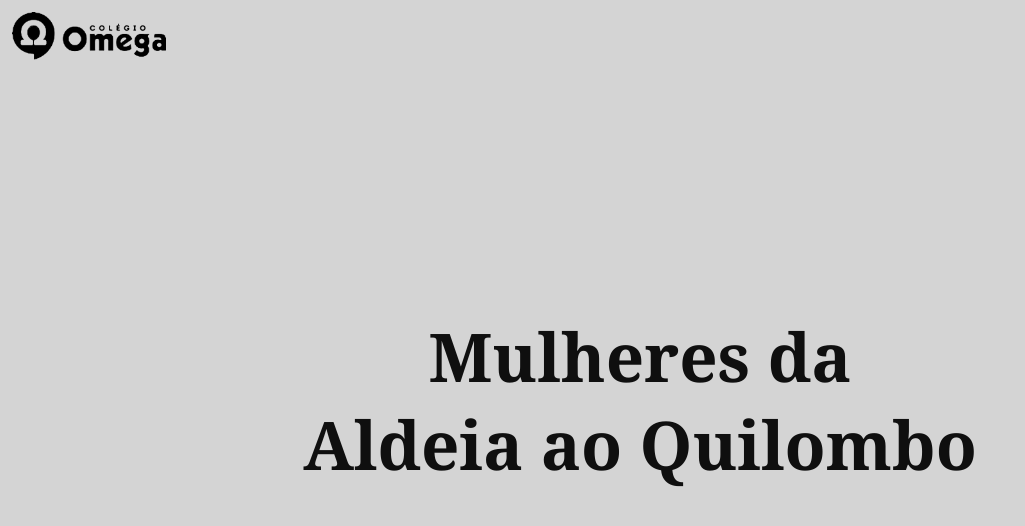
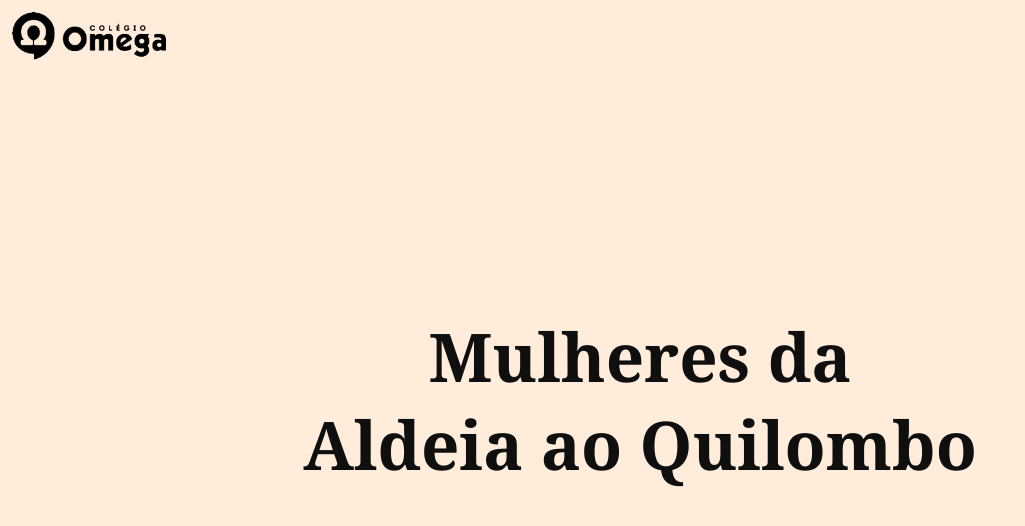
Before and after one commit to guisolv/mulheres-quilombo, a React (Vite) app: page / in a window 1280 px wide. Shown: the top 526 px of the page, without its empty margins (0-1025 px from the left). Built offline with nearby package versions, Linux system fonts and the light colour scheme; a web font is replaced by a local one.

Commit message:
Improved website styling

```diff
--- a/package.json
+++ b/package.json
@@ -13,6 +13,8 @@
     "@tailwindcss/vite": "^4.1.1",
     "@types/react-animate-on-scroll": "^2.1.8",
     "animate.css": "^4.1.1",
+    "autoprefixer": "^10.4.21",
+    "postcss": "^8.5.3",
     "react": "^19.0.0",
     "react-animate-on-scroll": "^2.1.9",
     "react-dom": "^19.0.0",
--- a/src/App.tsx
+++ b/src/App.tsx
@@ -8,11 +8,11 @@ import "./styles/pageAnimations.css"
 
 function App() {
   return (
-    <main className='h-screen w-full'>
-      <header className="fixed h-20 left-0 right-0 flex flex-row bg-neutral-300 z-40">
+    <main className='h-full w-full bg-background '>
+      <header className="fixed h-20 left-0 right-0 flex flex-row bg-background z-40">
         <img src={omegaLogo} className='h-12 ml-3 mt-3'></img>
       </header>
-      <h1 className='fixed text-4xl animate-header-text z-50'>Mulheres da <br></br>Aldeia ao Quilombo</h1>
+      <h1 className='fixed border-contrast text-4xl animate-header-text z-50'>Mulheres da <br></br>Aldeia ao Quilombo</h1>
 
       <div className="spacing h-[100vh]"></div>
 
--- a/src/components/hoverImage.tsx
+++ b/src/components/hoverImage.tsx
@@ -33,8 +33,8 @@ export default function HoverImage({ imageUrl, className }: Props) {
     }
 
     return (
-        <div style={style} onMouseMove={mouseMove} onMouseOut={mouseOut} className={className + "w-80 h-64 shrink-0 rounded-lg shadow-xl overflow-hidden transition-shadow hover:shadow-black/40 hover:scale-[1.02] not-hover:transition-all duration-300 not-hover:ease-in-out"}>
-            <img className='w-full h-full object-cover' src={imageUrl} />
+        <div style={style} onMouseMove={mouseMove} onMouseOut={mouseOut} className={className + "w-80 h-64 shrink-0 rounded-md shadow-xl overflow-hidden transition-shadow hover:shadow-black/40 hover:scale-[1.02] not-hover:transition-all duration-300 not-hover:ease-in-out outline-2 outline-contrast hover:outline-accent"}>
+            <img className='w-full h-full object-cover select-none' draggable={false} src={imageUrl} />
         </div>
     )
 }
--- a/src/index.css
+++ b/src/index.css
@@ -1,4 +1,12 @@
 @import "tailwindcss";
+
+@theme {
+  --color-primary: #60B5FF;
+  --color-secondary: #AFDDFF;
+  --color-background: #FFECDB;
+  --color-accent: #FF9149;
+  --color-contrast: #26160B;
+}
 
 :root {
   font-family: Inika, Georgia, 'Times New Roman', Times, serif;
@@ -14,3 +22,13 @@
   -webkit-font-smoothing: antialiased;
   -moz-osx-font-smoothing: grayscale;
 }
+
+::selection {
+  background: #FF9149;
+  text-shadow: none;
+}
+
+::-moz-selection {
+  background: #FF9149;
+  text-shadow: none;
+}
--- a/src/styles/pageAnimations.css
+++ b/src/styles/pageAnimations.css
@@ -30,7 +30,7 @@
     to {
         height: 5rem;
 		font-size: 1.65em;
-        line-height: 2rem;
+        line-height: 1.8rem;
     }
 }
 
--- a/src/womanPage.tsx
+++ b/src/womanPage.tsx
@@ -17,8 +17,8 @@ const WomanPage = ({ woman }: Props) => {
         <div className="w-8/12 min-h-[90vh] flex flex-col mx-auto items-center">
 
             <div className="w-1/2 h-20">
-                <div className="w-96 border-t-2 mb-4 mx-auto animate-reveal-div" />
-                <h1 className='font-bold text-4xl text-center animate-reveal-div'>{woman.name}</h1>
+                <div className="w-96 border-t-2 mb-4 mx-auto border-contrast animate-reveal-div" />
+                <h1 className='font-bold text-4xl text-center text-contrast animate-reveal-div'>{woman.name}</h1>
             </div>
 
             {
@@ -26,7 +26,7 @@ const WomanPage = ({ woman }: Props) => {
                     <div className={"w-full mb-8 flex " + `${index % 2 === 0 ? "animate-paragraph-even flex-row" : "animate-paragraph flex-row-reverse"}`} key={index}>
                         <HoverImage className='' imageUrl={paragraph.imagePath} />
                         <div className="grow h-64 py-4 px-6 text-base 2xl:text-lg">
-                            <p className='indent-10 text-justify'>
+                            <p className='indent-10 text-justify text-contrast'>
                                 {paragraph.text}
                             </p>
                         </div>
```
Also changed, not shown: 1 other file (tests, documents, lock files or other folders).
